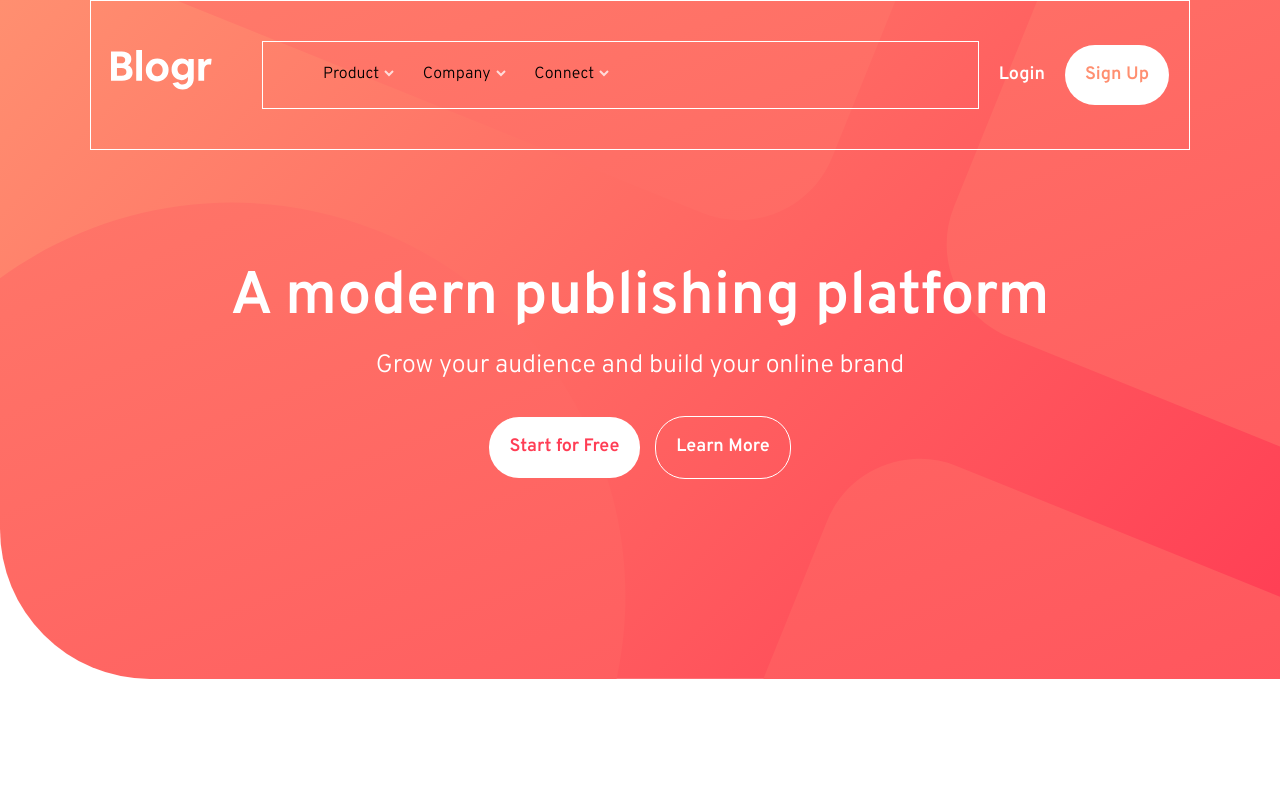
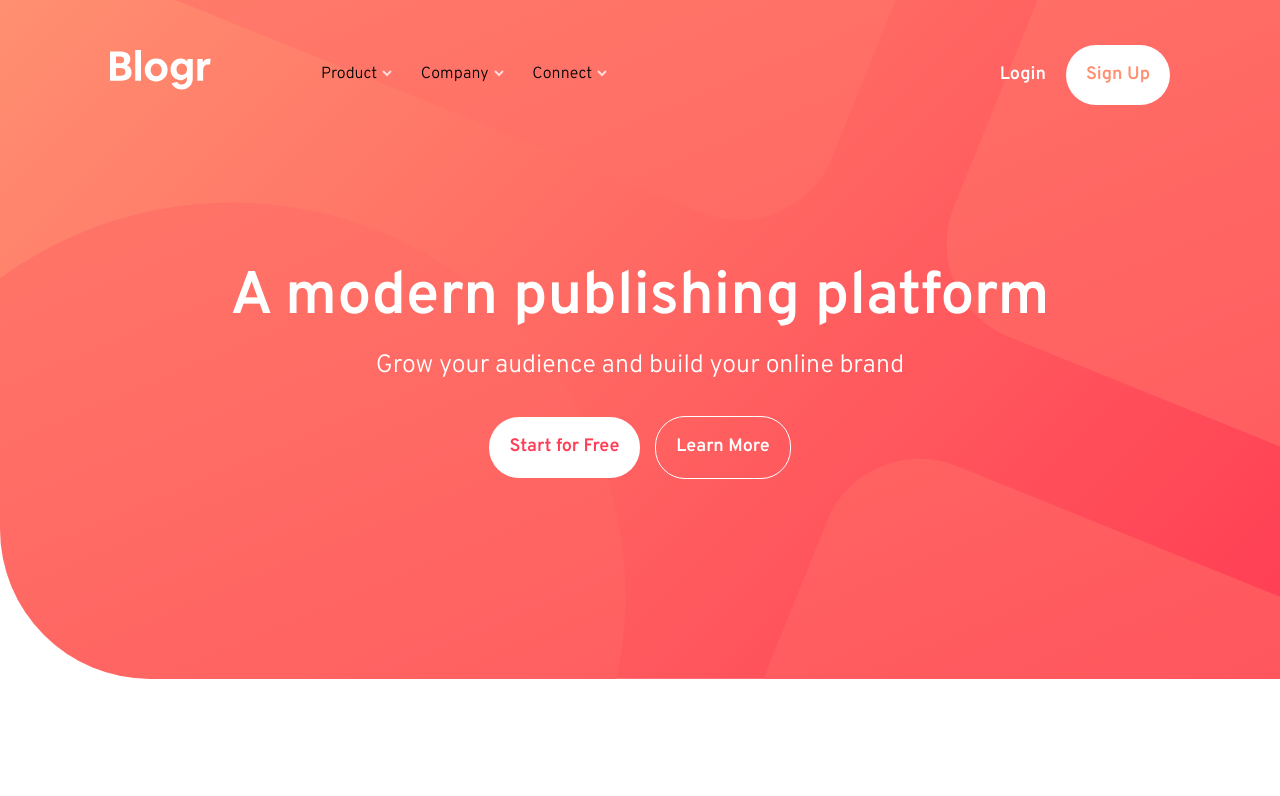
Before and after one commit to bengera/blogr, a website: page index.html in a window 1280 px wide. Shown: the top 796 px of the page. Drawn offline with Linux system fonts and the light colour scheme.

Commit message:
last-commit

```diff
--- a/sass/_header.scss
+++ b/sass/_header.scss
@@ -25,7 +25,7 @@
         margin: 0 auto;
 
 
-        border: 1px solid white;
+        // border: 1px solid white;
 
     }
 
@@ -107,7 +107,7 @@
 }
 
 .main-nav {
-    border: 1px solid white;
+    // border: 1px solid white;
     margin-left: 5rem;
 
     @media only screen and (max-width: $bp-medium) {
```
Also changed, not shown: css/style.css.
